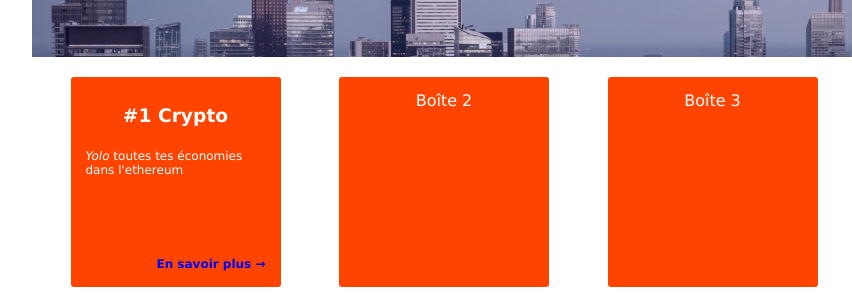
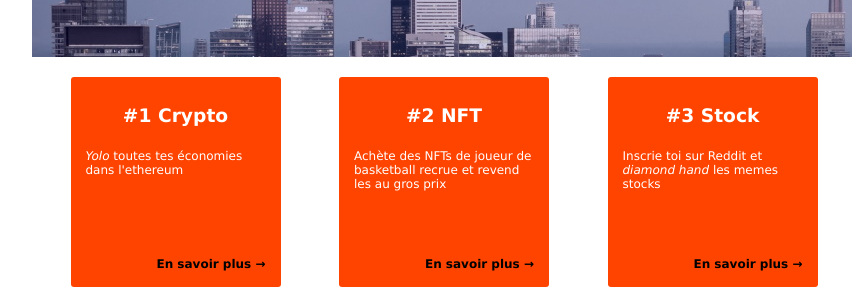
Before and after one commit to dublex89/Dev_Web_G2, a plain HTML site: page Solution-étape7/index.html in a window 1280 px wide. Shown: the part 323-627 px from the top of the page, 96-948 px from the left. Drawn offline with Linux system fonts and the light colour scheme.

Commit message:
step 7 commit

```diff
--- a/Solution-étape7/css/styles.css
+++ b/Solution-étape7/css/styles.css
@@ -116,7 +116,7 @@ section{
 }
 
 .box a{
-    color: (44,44,44);
+    color: black;
     margin-top: auto;
     align-self: flex-end;
 }
--- a/Solution-étape7/index.html
+++ b/Solution-étape7/index.html
@@ -37,10 +37,14 @@
                     <a href="#"> En savoir plus &#8594;</a>
                 </div>
                 <div class="box">
-                    Boîte 2
+                    <h1>#2 NFT</h1>
+                    <p>Achète des NFTs de joueur de basketball recrue et revend les au gros prix</p>
+                    <a href="#"> En savoir plus &#8594;</a>
                 </div>
                 <div class="box">
-                    Boîte 3
+                    <h1>#3 Stock</h1>
+                    <p>Inscrie toi sur Reddit et <i>diamond hand</i> les memes stocks</p>
+                    <a href="#"> En savoir plus &#8594;</a>
                 </div>
             </nav>
             <article id="meme-stock">
```
